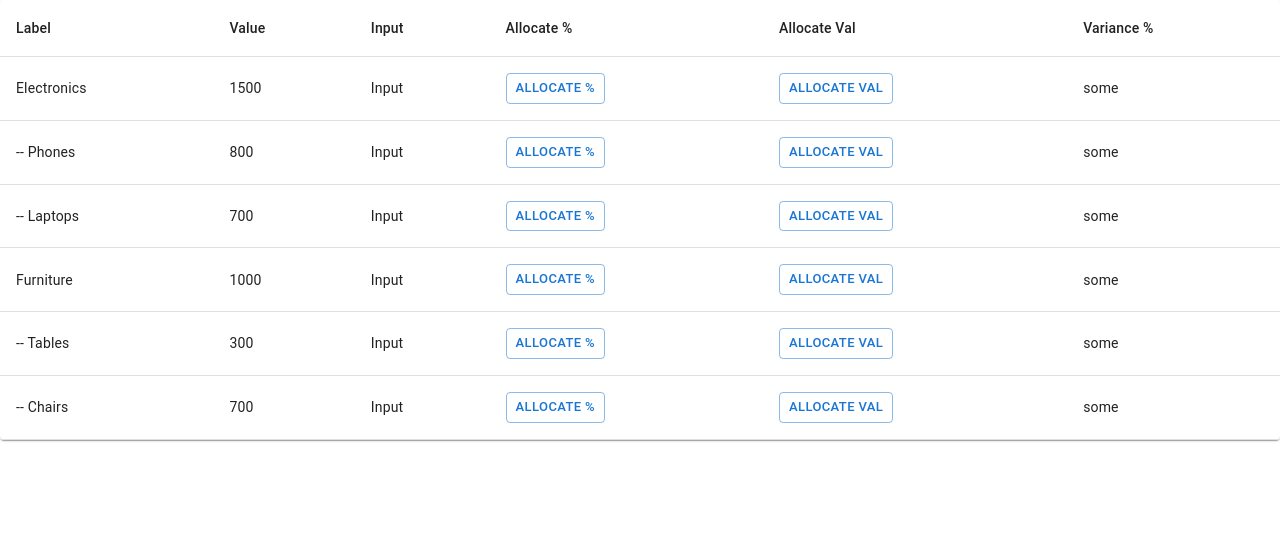
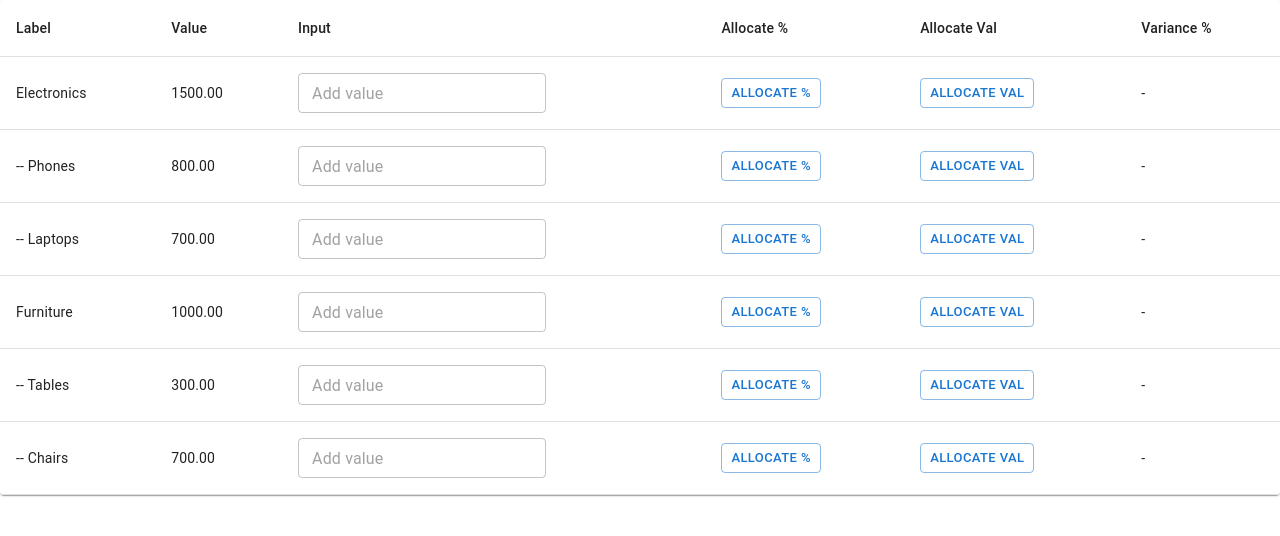
Before and after one commit to Dinesh0098/Lumel-Assesment, a React (Create React App) app: page / in a window 1280 px wide. Shown: the top 536 px of the page. Built offline with nearby package versions, Linux system fonts and the light colour scheme.

Commit message:
Basic row value calculation and input validation.

```diff
--- a/src/components/Table/TableRow/index.js
+++ b/src/components/Table/TableRow/index.js
@@ -1,24 +1,79 @@
-import { Button, TableCell, TableRow } from "@mui/material";
+import { Button, TableCell, TableRow, TextField } from "@mui/material";
+import { useState } from "react";
+
+const ADD_VALUE_ACTION = "addValue";
 
 export default function CustomTableRow({ row }) {
-  const rowChildren = row.children;
+  const [currentRowData, setCurrentRowData] = useState({ ...row });
+  const [inputValue, setInputValue] = useState();
+
+  const { label, value, children, gain } = currentRowData;
+  const rowChildren = children;
+
+  const onInputValueChange = (event) => {
+    const value = event.target.value;
+
+    // Remove non-numeric characters, spaces, and ensure no leading zeros
+    const sanitizedValue = value.replace(/[^0-9]/g, "").replace(/^0+/, "");
+
+    // Set the sanitized value.
+    setInputValue(sanitizedValue ?? 0);
+  };
+
+  const calculateValueChange = (action) => {
+    let addingValue = 0;
+
+    if (action === ADD_VALUE_ACTION) {
+      addingValue = Number(value ?? 0) + Number(inputValue);
+    } else {
+      const percentage = (value * inputValue) / 100;
+      addingValue = Number(value ?? 0) + Number(percentage);
+    }
+
+    const gain = ((addingValue - row.value) / row.value) * 100;
+
+    // Spreading data to remove the object reference
+    setCurrentRowData({
+      ...{
+        ...currentRowData,
+        value: addingValue,
+        gain,
+      },
+    });
+  };
+
   return (
     <>
       <TableRow>
-        <TableCell>{row?.label}</TableCell>
-        <TableCell>{row?.value}</TableCell>
-        <TableCell>Input</TableCell>
+        <TableCell>{label}</TableCell>
+        <TableCell>{value?.toFixed(2)}</TableCell>
         <TableCell>
-          <Button variant="outlined" size="small">
+          <TextField
+            size="small"
+            placeholder="Add value"
+            onChange={onInputValueChange}
+            value={inputValue}
+          />
+        </TableCell>
+        <TableCell>
+          <Button
+            variant="outlined"
+            size="small"
+            onClick={() => calculateValueChange()}
+          >
             Allocate %
           </Button>
         </TableCell>
         <TableCell>
-          <Button variant="outlined" size="small">
+          <Button
+            variant="outlined"
+            size="small"
+            onClick={() => calculateValueChange(ADD_VALUE_ACTION)}
+          >
             Allocate Val
           </Button>
         </TableCell>
-        <TableCell>some</TableCell>
+        <TableCell>{gain?.toFixed(2) ?? "-"}</TableCell>
       </TableRow>
       {rowChildren?.length
         ? rowChildren.map((childRow) => (
```
